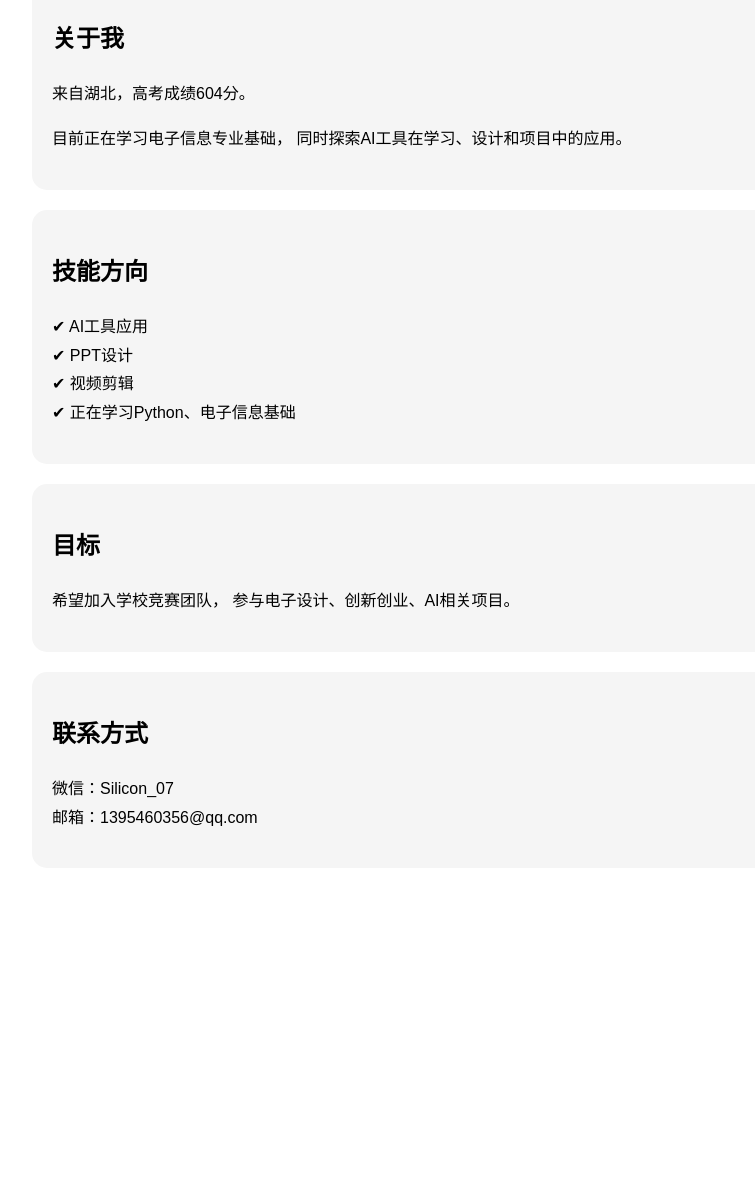
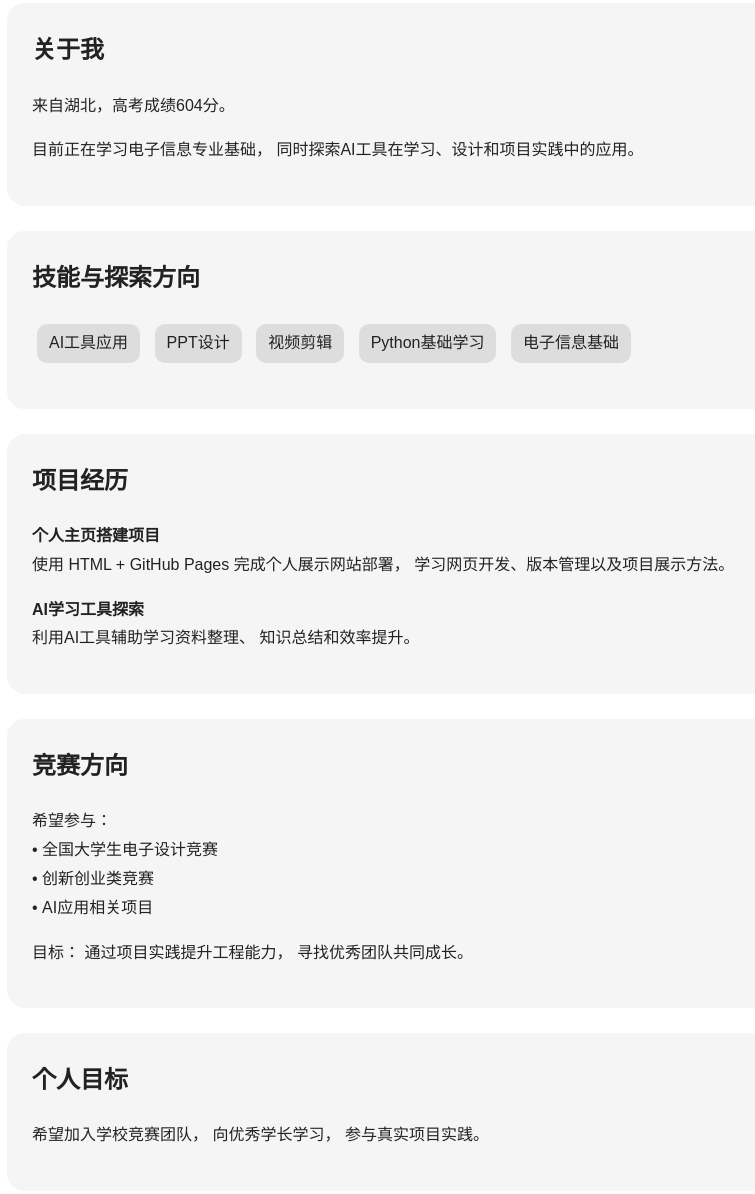
Before and after one commit to liujunjie26/liujunjie26.github.io, a plain HTML site: page personal-site-v2/index.html in a window 1280 px wide. Shown: the part 450-1644 px from the top of the page, without its empty margins (208-963 px from the left). Before the commit the page ends 1398 px from the top, so only its background shows below. Drawn offline with Linux system fonts and the light colour scheme.

Commit message:
Update index.html

```diff
--- a/personal-site-v2/index.html
+++ b/personal-site-v2/index.html
@@ -1,38 +1,64 @@
 <!DOCTYPE html>
 <html>
+
 <head>
+
 <meta charset="UTF-8">
-<title>刘俊杰 | AI × Electronic Information</title>
+
+<title>刘俊杰 | AI × 电子信息 × 竞赛实践</title>
 
 <style>
+
 body{
-font-family:Arial;
-max-width:800px;
+font-family:Arial,"Microsoft YaHei";
+max-width:850px;
 margin:40px auto;
 padding:20px;
 line-height:1.8;
+color:#222;
 }
 
 h1{
-font-size:40px;
+font-size:42px;
+}
+
+h2{
+margin-top:0;
 }
 
 .card{
+
 background:#f5f5f5;
-padding:20px;
-border-radius:15px;
-margin:20px 0;
+padding:25px;
+border-radius:18px;
+margin:25px 0;
+
+}
+
+.tag{
+
+display:inline-block;
+background:#ddd;
+padding:5px 12px;
+border-radius:10px;
+margin:5px;
+
 }
 
 </style>
 
 </head>
 
+
 <body>
+
 
 <h1>👋 刘俊杰</h1>
 
-<h2>AI × 电子信息 × 竞赛实践</h2>
+<h2>
+AI × 电子信息 × 竞赛实践
+</h2>
+
 
 <div class="card">
 
@@ -45,6 +71,7 @@ margin:20px 0;
 </div>
 
 
+
 <div class="card">
 
 <h2>关于我</h2>
@@ -55,36 +82,117 @@ margin:20px 0;
 
 <p>
 目前正在学习电子信息专业基础，
-同时探索AI工具在学习、设计和项目中的应用。
+同时探索AI工具在学习、设计和项目实践中的应用。
 </p>
 
 </div>
 
 
+
 <div class="card">
 
-<h2>技能方向</h2>
+<h2>技能与探索方向</h2>
 
 <p>
-✔ AI工具应用<br>
-✔ PPT设计<br>
-✔ 视频剪辑<br>
-✔ 正在学习Python、电子信息基础
+
+<span class="tag">AI工具应用</span>
+
+<span class="tag">PPT设计</span>
+
+<span class="tag">视频剪辑</span>
+
+<span class="tag">Python基础学习</span>
+
+<span class="tag">电子信息基础</span>
+
 </p>
 
 </div>
 
 
+
 <div class="card">
 
-<h2>目标</h2>
+<h2>项目经历</h2>
+
 
 <p>
-希望加入学校竞赛团队，
-参与电子设计、创新创业、AI相关项目。
+
+<b>个人主页搭建项目</b><br>
+
+使用 HTML + GitHub Pages 完成个人展示网站部署，
+学习网页开发、版本管理以及项目展示方法。
+
 </p>
 
+
+<p>
+
+<b>AI学习工具探索</b><br>
+
+利用AI工具辅助学习资料整理、
+知识总结和效率提升。
+
+</p>
+
+
 </div>
+
+
+
+
+<div class="card">
+
+<h2>竞赛方向</h2>
+
+
+<p>
+
+希望参与：
+
+<br>
+• 全国大学生电子设计竞赛
+
+<br>
+• 创新创业类竞赛
+
+<br>
+• AI应用相关项目
+
+</p>
+
+
+<p>
+
+目标：
+通过项目实践提升工程能力，
+寻找优秀团队共同成长。
+
+</p>
+
+
+</div>
+
+
+
+
+<div class="card">
+
+<h2>个人目标</h2>
+
+
+<p>
+
+希望加入学校竞赛团队，
+向优秀学长学习，
+参与真实项目实践。
+
+</p>
+
+
+</div>
+
+
 
 
 <div class="card">
@@ -92,12 +200,20 @@ margin:20px 0;
 <h2>联系方式</h2>
 
 <p>
-微信：Silicon_07<br>
+
+微信：Silicon_07
+
+<br>
+
 邮箱：1395460356@qq.com
+
 </p>
+
 
 </div>
 
 
+
 </body>
+
 </html>
```
